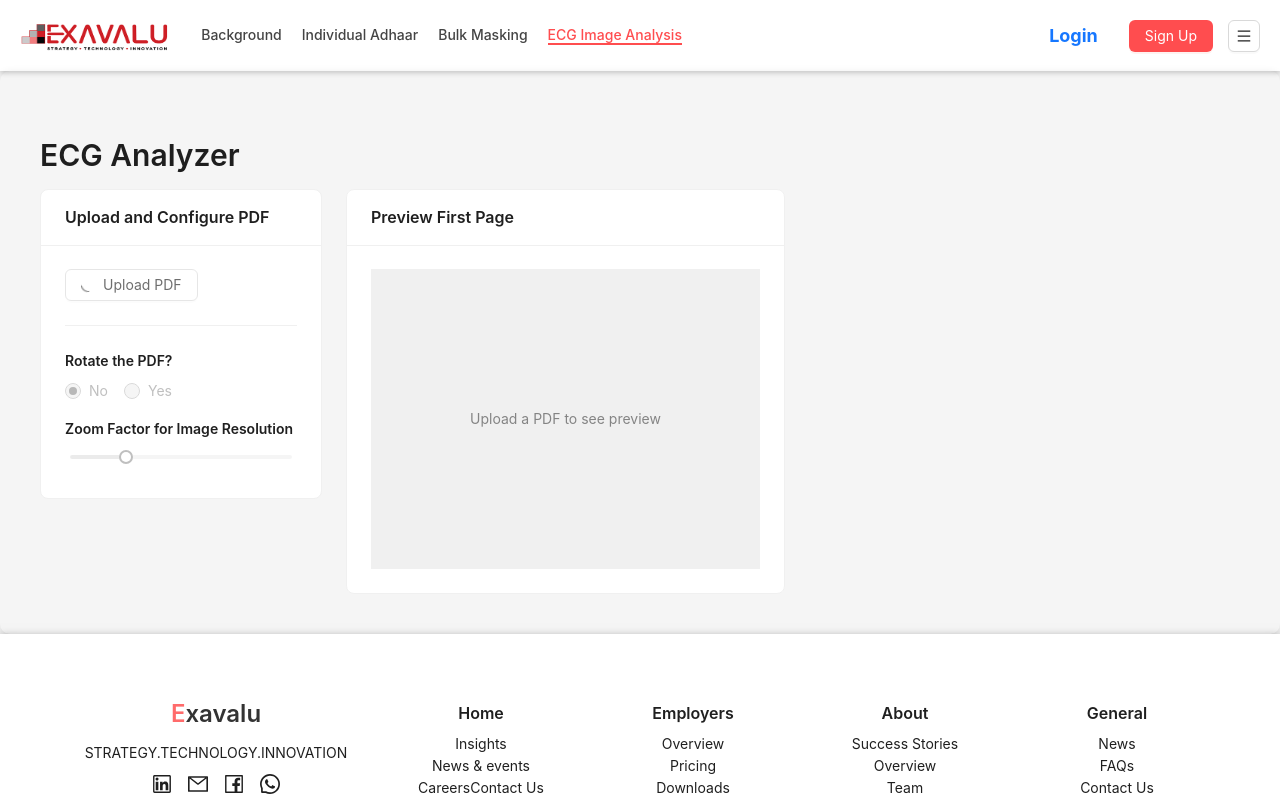
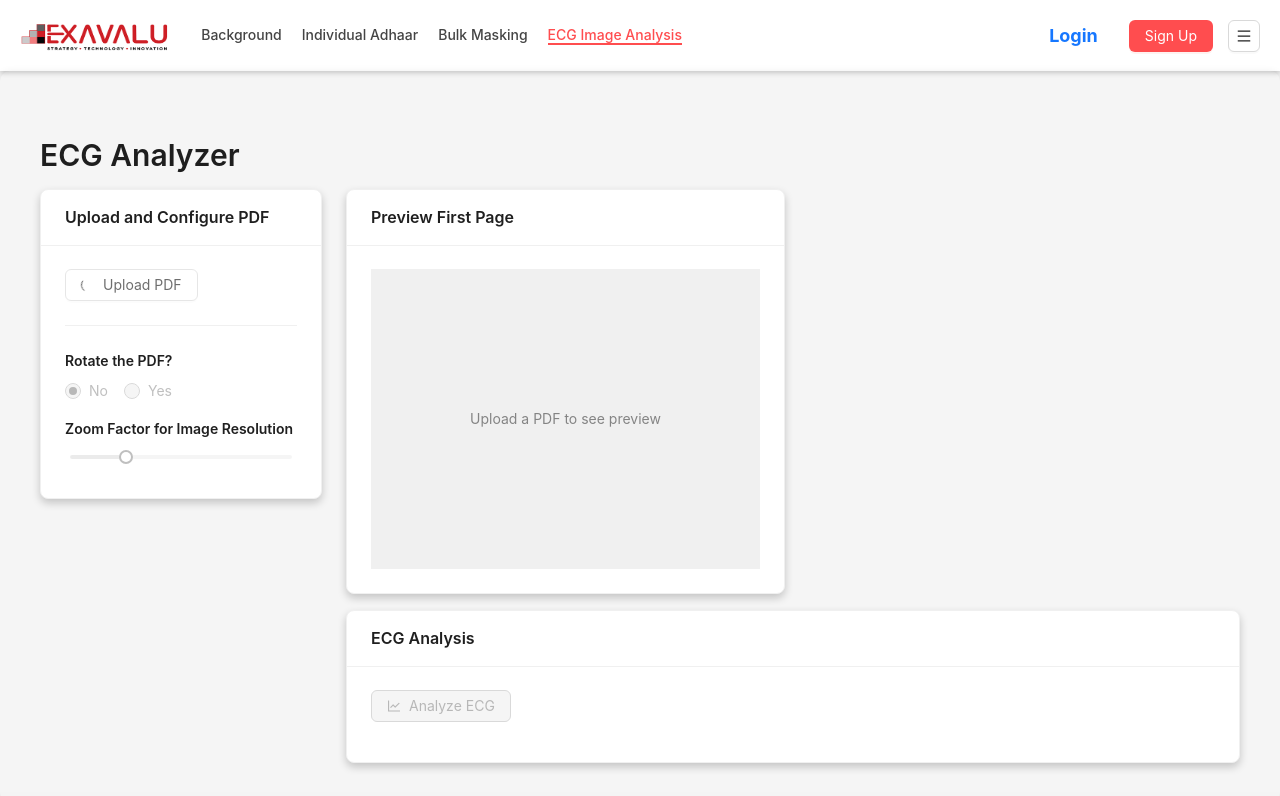
Before and after one commit to Sumona17/Adhaar_Masking_Screen, a React (Create React App) app in the folder frontend/: page /ecganalysis in a window 1280 px wide. Shown: the top 796 px of the page. Built offline with nearby package versions, Linux system fonts and the light colour scheme.

Commit message:
Version1.0.4_ApiCall

```diff
--- a/frontend/src/pages/ECG/EcgAnalysis.js
+++ b/frontend/src/pages/ECG/EcgAnalysis.js
@@ -8,7 +8,6 @@ import {
   Select,
   Row,
   Col,
-  Input,
   message,
   Divider,
   Typography,
@@ -19,13 +18,12 @@ import {
   UploadOutlined,
   RotateRightOutlined,
   ZoomInOutlined,
-  SendOutlined,
-  DownloadOutlined
+  DownloadOutlined,
+  LineChartOutlined
 } from '@ant-design/icons';
 
 const { Title, Text, Paragraph } = Typography;
 const { Option } = Select;
-const { TextArea } = Input;
 
 const ECGAnalysis = () => {
   // States for the component
@@ -35,15 +33,15 @@ const ECGAnalysis = () => {
   const [rotateOption, setRotateOption] = useState('No');
   const [rotationAngle, setRotationAngle] = useState(0);
   const [zoomFactor, setZoomFactor] = useState(2);
-  const [query, setQuery] = useState('');
-  const [modelResponse, setModelResponse] = useState('');
   const [loading, setLoading] = useState(false);
+  const [analyzing, setAnalyzing] = useState(false);
   const [rotatedPdfUrl, setRotatedPdfUrl] = useState(null);
   const [outputPdfUrl, setOutputPdfUrl] = useState(null);
   const [pageRotationInfo, setPageRotationInfo] = useState([]);
   const [pdfJsLoaded, setPdfJsLoaded] = useState(false);
   const [pdfDocData, setPdfDocData] = useState(null);
   const [pdfDocument, setPdfDocument] = useState(null);
+  const [modelResponse, setModelResponse] = useState('');
   const canvasRef = useRef(null);
   const rotatedCanvasRef = useRef(null);
 
@@ -96,6 +94,8 @@ const ECGAnalysis = () => {
       setPageRotationInfo([]);
       setPdfDocData(null);
       setPdfDocument(null);
+      setOutputPdfUrl(null);
+      setModelResponse('');
     }
   };
 
@@ -224,29 +224,53 @@ const ECGAnalysis = () => {
     }
   };
 
-  // Submit query to LLM
-  const handleSubmitQuery = async () => {
-    if (!rotatedPreview || !query) {
-      message.error('Please rotate an image and enter a query');
+  // Run ECG analysis
+  const handleAnalysis = async () => {
+    if (!fileList[0] || !fileList[0].originFileObj) {
+      message.error('Please upload a PDF first');
       return;
     }
 
-    setLoading(true);
+    setAnalyzing(true);
 
-    // Simulate API call - in a real app you would call your backend here
-    setTimeout(() => {
-      const sampleResponse = "This ECG shows normal sinus rhythm with a rate of approximately 75 beats per minute. There are no significant ST segment deviations or T wave abnormalities. PR and QT intervals appear within normal limits. There is no evidence of ischemia, infarction, or significant arrhythmia on this tracing.";
-      setModelResponse(sampleResponse);
+    try {
+      // Create form data
+      const formData = new FormData();
+      formData.append('file', fileList[0].originFileObj);
 
-      // Create a simple download URL for the "Generated PDF"
+      // Make API call
+      const response = await fetch('http://localhost:8000/ecg_analysis', {
+        method: 'POST',
+        body: formData,
+        headers: {
+          'accept': 'application/json',
+        }
+      });
+
+      if (!response.ok) {
+        throw new Error(`Server responded with status: ${response.status}`);
+      }
+
+      const result = await response.json();
+
+      // Set model response
+      setModelResponse(result.analysis || "ECG analysis completed successfully.");
+
+      // Create a URL for the output PDF download (using the original PDF for now)
+      // In a real app, you would use the response from the API
       if (pdfDocData) {
         const blob = new Blob([pdfDocData], { type: 'application/pdf' });
         const url = URL.createObjectURL(blob);
         setOutputPdfUrl(url);
       }
 
-      setLoading(false);
-    }, 2000);
+      message.success('ECG analysis completed');
+    } catch (error) {
+      console.error('Error analyzing ECG:', error);
+      message.error('Error analyzing ECG: ' + error.message);
+    } finally {
+      setAnalyzing(false);
+    }
   };
 
   // Effect to handle rotation option and angle changes
@@ -280,7 +304,7 @@ const ECGAnalysis = () => {
       <Row gutter={24}>
         {/* Left Sidebar / Configuration */}
         <Col span={6}>
-          <Card title="Upload and Configure PDF">
+          <Card title="Upload and Configure PDF" style={{ boxShadow: '0 4px 8px rgba(0, 0, 0, 0.2)' }}>
             <Upload
               beforeUpload={(file) => {
                 const isPDF = file.type === 'application/pdf';
@@ -344,7 +368,7 @@ const ECGAnalysis = () => {
           </Card>
 
           {pageRotationInfo.length > 0 && (
-            <Card title="PDF Rotation Information" style={{ marginTop: '16px' }}>
+            <Card title="PDF Rotation Information" style={{ marginTop: '16px', boxShadow: '0 4px 8px rgba(0, 0, 0, 0.2)' }}>
               {pageRotationInfo.map((info, index) => (
                 <p key={index}>Page {info.page}: Rotation Angle = {info.angle}°</p>
               ))}
@@ -357,7 +381,7 @@ const ECGAnalysis = () => {
           <Row gutter={[16, 16]}>
             {/* PDF Preview */}
             <Col span={12}>
-              <Card title="Preview First Page" >
+              <Card title="Preview First Page" style={{ boxShadow: '0 4px 8px rgba(0, 0, 0, 0.2)' }}>
                 {loading && <div style={{ textAlign: 'center', margin: '20px' }}>Loading...</div>}
                 {!loading && pdfPreview ? (
                   <Image
@@ -382,7 +406,7 @@ const ECGAnalysis = () => {
             {/* Rotated Preview */}
             <Col span={12}>
               {rotateOption === 'Yes' && (
-                <Card
+                <Card style={{ boxShadow: '0 4px 8px rgba(0, 0, 0, 0.1)' }}
                   title={`Rotated First Page Preview (${rotationAngle}°)`}
                   extra={
                     rotatedPdfUrl && (
@@ -419,30 +443,24 @@ const ECGAnalysis = () => {
               )}
             </Col>
 
-            {/* LLM Query Section */}
-            {rotatedPreview && (
+            {/* Analysis Section */}
             <Col span={24}>
-                <Card title="Query LLM">
+              <Card title="ECG Analysis" style={{ boxShadow: '0 4px 8px rgba(0, 0, 0, 0.2)' }}>
                 <Space direction="vertical" style={{ width: '100%' }}>
-                    <Input
-                      placeholder="Enter your query about the ECG"
-                      value={query}
-                      onChange={(e) => setQuery(e.target.value)}
-                      suffix={
                   <Button
                     type="primary"
-                          icon={<SendOutlined />}
-                          onClick={handleSubmitQuery}
-                          loading={loading}
+                    icon={<LineChartOutlined />}
+                    loading={analyzing}
+                    onClick={handleAnalysis}
+                    disabled={!pdfDocument}
+                    style={{ marginBottom: '16px' }}
                   >
-                          Submit
+                    Analyze ECG
                   </Button>
-                      }
-                    />
 
                   {modelResponse && (
                     <>
-                        <Card title="Model Response" bordered={false}>
+                      <Card title="Analysis Results" bordered={false}>
                         <Paragraph>{modelResponse}</Paragraph>
                       </Card>
 
@@ -452,7 +470,7 @@ const ECGAnalysis = () => {
                           icon={<DownloadOutlined />}
                           onClick={() => window.open(outputPdfUrl, '_blank')}
                         >
-                            Download Generated PDF
+                          Download PDF Report
                         </Button>
                       )}
                     </>
@@ -460,7 +478,6 @@ const ECGAnalysis = () => {
                 </Space>
               </Card>
             </Col>
-            )}
           </Row>
         </Col>
       </Row>
```
Lines whose indentation alone changed are shown as unchanged.
